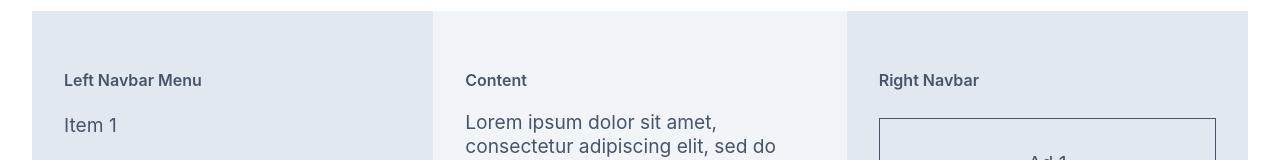
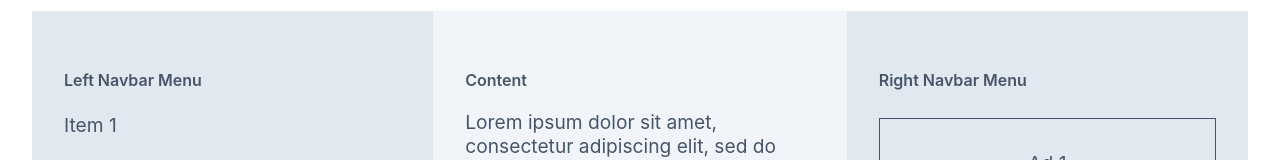
Before and after one commit to CLL-NxtWave-Submissions/layout-builder, a React (Create React App) app: page / in a window 1280 px wide. Shown: the part 513-673 px from the top of the page. Built offline with nearby package versions, Linux system fonts and the light colour scheme; a web font is replaced by a local one.

Commit message:
Updated the header text of right navbar in Body component

```diff
--- a/src/components/Body/index.js
+++ b/src/components/Body/index.js
@@ -48,7 +48,9 @@ const Body = () => (
 
           {showRightNavbar && (
             <div className="right-navbar-container">
-              <h1 className="body-container-section-header">Right Navbar</h1>
+              <h1 className="body-container-section-header">
+                Right Navbar Menu
+              </h1>
               <ul className="body-container-section-list">
                 <li key="Ad 1" className="body-container-section-ad-list-item">
                   <p className="body-container-section-ad-text">Ad 1</p>
```
